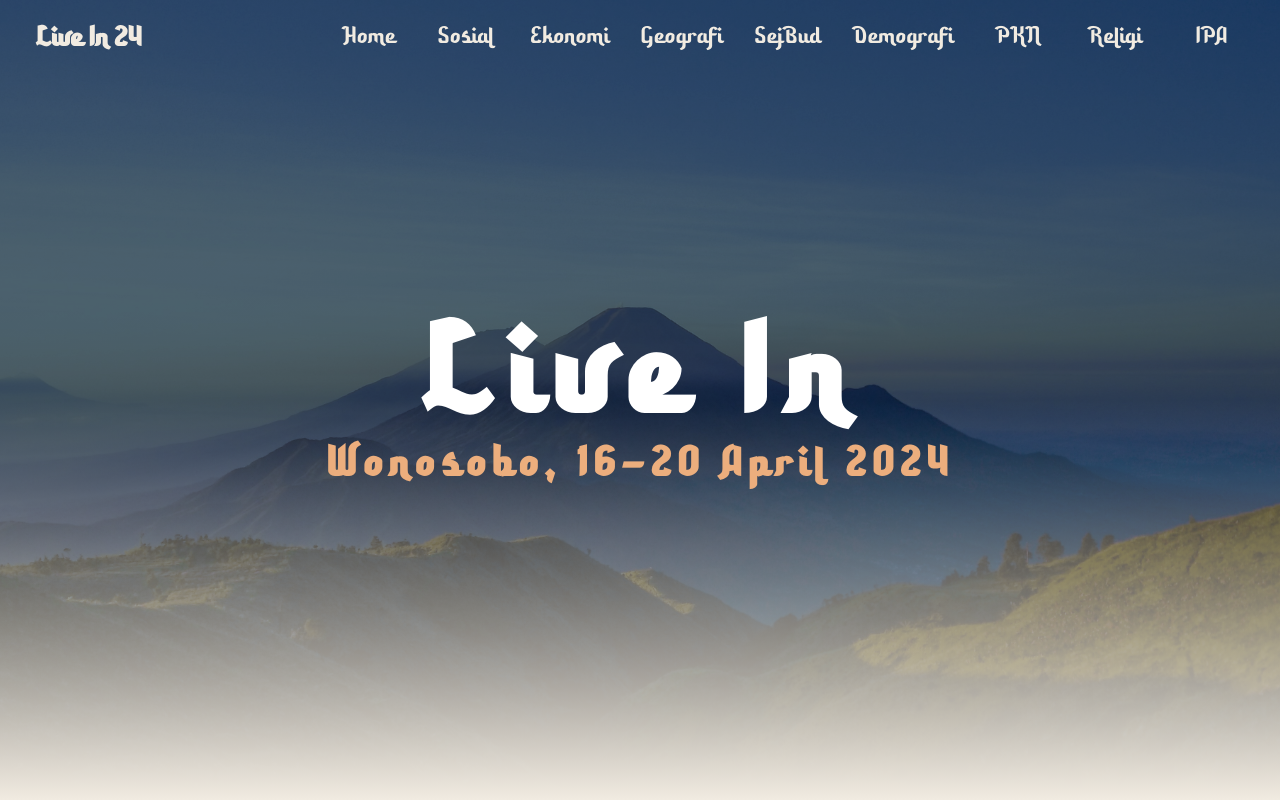
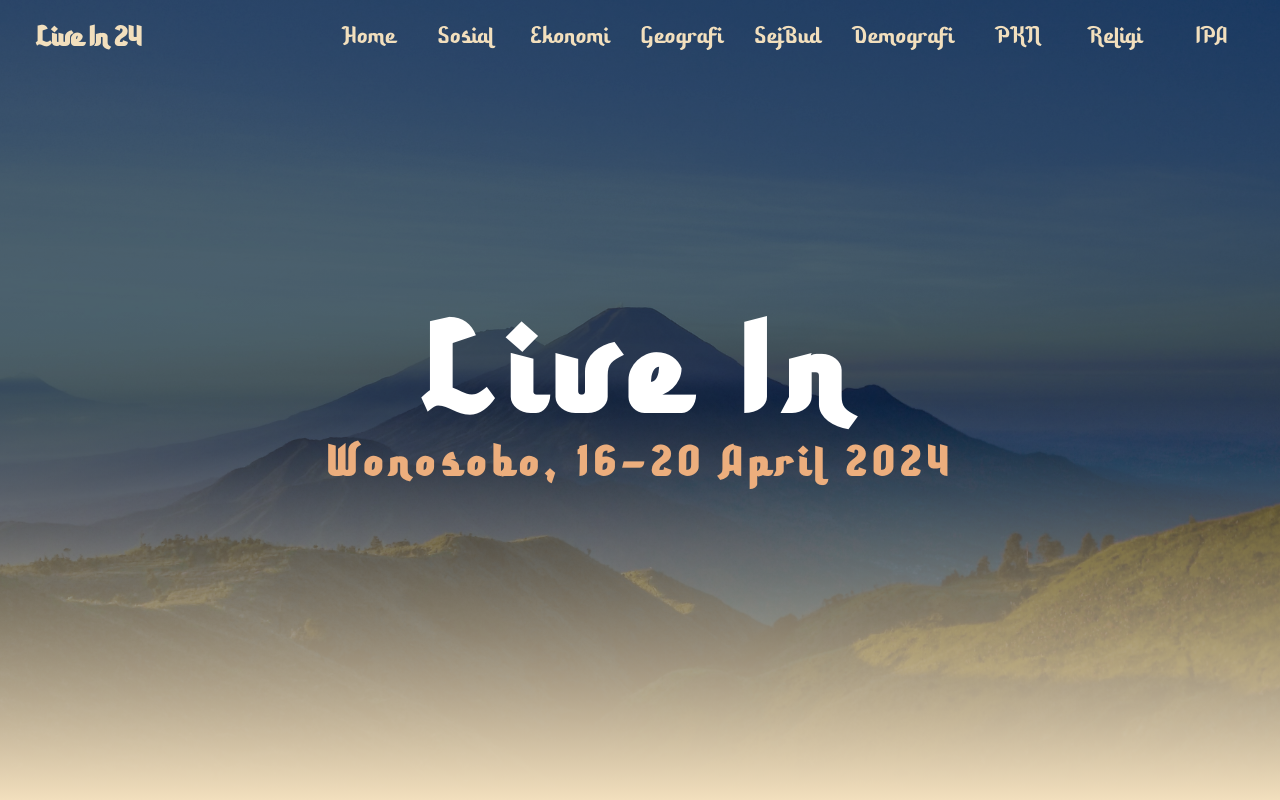
Before and after one commit to canisiuslivein/canisiuslivein.github.io, a plain HTML site: page index.html in a window 1280 px wide. Shown: the top 800 px of the page. Drawn offline with nearby package versions, Linux system fonts and the light colour scheme.

Commit message:
color fix

```diff
--- a/general.css
+++ b/general.css
@@ -10,7 +10,7 @@
 body {
     width: 100%;
     height: auto;
-    background-color: #f1ebe1;
+    background-color: #f2dfbd;
 }
 
 /* Header */
@@ -34,7 +34,7 @@ header {
     align-items: center;
     padding: 10vh 4vw;
     background: rgba(0, 0, 0, 0.5);
-background: linear-gradient(0deg, rgba(241,235,225,1) 0%, rgba(0,0,0,0.4) 50%);
+background: linear-gradient(0deg, #f2dfbd 0%, rgba(0,0,0,0.4) 50%);
 }
 
 .sosial {
--- a/nav.css
+++ b/nav.css
@@ -47,7 +47,7 @@
 
 .nav-item {
     padding: 0 1rem;
-    color: #f1ebe1;
+    color: #e8ddcb;
     transition: color 0.3s ease-out;
     font-family: aAwalRamadhan;
     justify-self: center;
@@ -158,7 +158,7 @@
     .nav-wrapper {
         position: -webkit-sticky;
         position: sticky;
-        background-color: #f1ebe1 !important;
+        background-color: #f2dfbd !important;
     }
 
     .nav-item {
--- a/nav.js
+++ b/nav.js
@@ -11,11 +11,11 @@ function scrollFunction() {
     for (let i = 0; i < navitem.length; i++) {
         navitem[i].style.color = "#064c72";
     }
-    document.getElementById("navbar").style.backgroundColor = "#f1ebe1"; /* Change the background color when scrolled */
+    document.getElementById("navbar").style.backgroundColor = "#f2dfbd"; /* Change the background color when scrolled */
   } else {
     document.getElementById("navbar").style.backgroundColor = "transparent"; /* Make transparent when at the top */
     for (let i = 0; i < navitem.length; i++) {
-        navitem[i].style.color = "#f1ebe1";
+        navitem[i].style.color = "#f2dfbd";
     }
   }
 }
```
